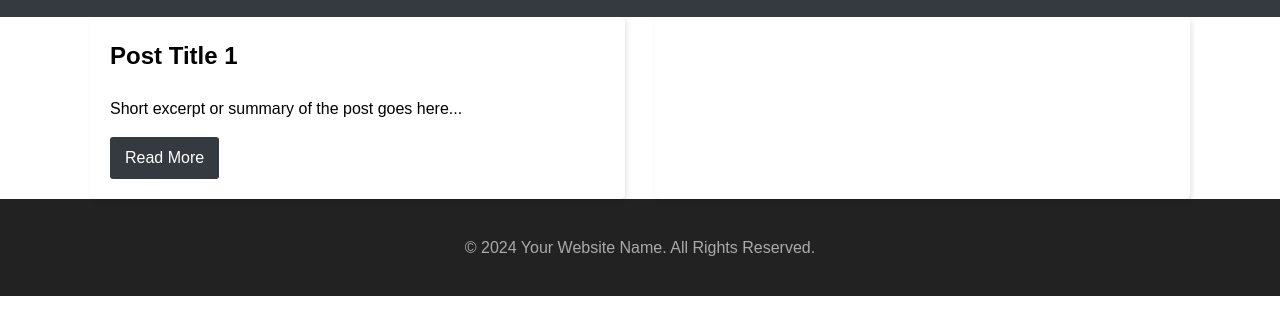
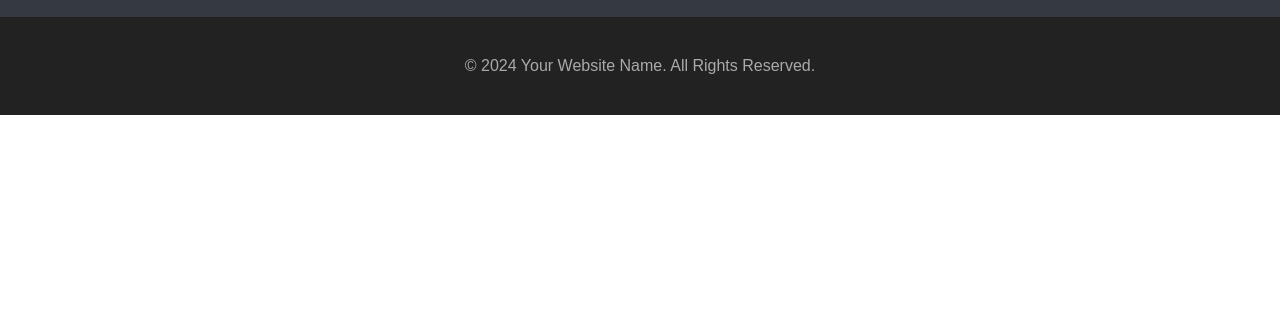
Before and after one commit to Hemal80/simple-blogging, a plain HTML site: page index.html in a window 1280 px wide. Shown: the part 61-396 px from the top of the page. Drawn offline with Linux system fonts and the light colour scheme.

Commit message:
Add content

```diff
--- a/index.html
+++ b/index.html
@@ -25,22 +25,12 @@
   </header>
 
   <main>
+    <div class="container">
+      <section class="posts-grid">
+        </section>
+    </div>
+  </main>
 
-        <div class="container">
-          <section class="posts-grid">
-            <article class="post">
-              <h2>Post Title 1</h2>
-              <p>Short excerpt or summary of the post goes here...</p>
-              <a href="#" class="read-more">Read More</a>
-            </article>
-
-            <article class="post">
-              </article>
-            </section>
-        </div>
-
-
-    </main>
 
   <footer>
     <div class="container">
```
Also changed, not shown: bcontent/post1.html (added, +2 -0 lines), 1 other file.
